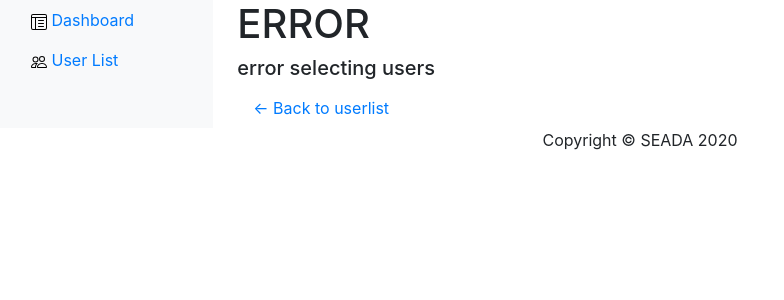
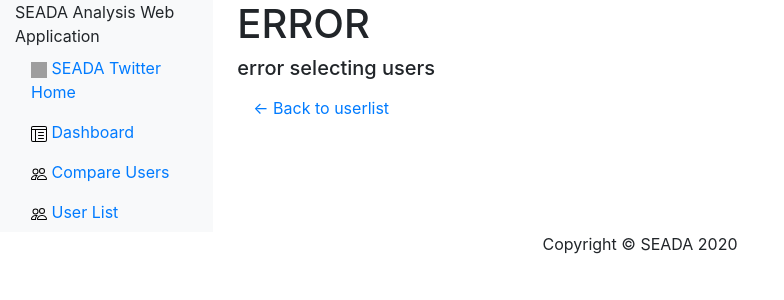
Before and after one commit to javierguzmanporras/seada, a Django app: page /dashboard/compareusers/ in a window 1280 px wide. Shown: the part 56-356 px from the top of the page, without its empty margins (0-784 px from the left). Run offline with Django 3.2, Linux system fonts and the light colour scheme; some libraries are stand-ins or nearby versions; grey boxes are pictures that could not be loaded.

Commit message:
New items in sidebar

```diff
--- a/seada-analysis/seadaAnalysis/templates/sidebar.html
+++ b/seada-analysis/seadaAnalysis/templates/sidebar.html
@@ -2,15 +2,28 @@
 
 <div class="sidebar-sticky">
     <ul class="nav flex-column">
+        SEADA Analysis Web Application
+        <li class="nav-item">
+            <a class="nav-link active" href="{% url 'twitter:index' %}">
+                <img src="{% static 'svg/home.svg' %}" alt="" width="16" height="16" title="home">
+                SEADA Twitter Home
+            </a>
+        </li>
         <li class="nav-item">
             <a class="nav-link active" href="/dashboard/">
-                <img src="{% static 'svg/dashboard.svg' %}" alt="" width="16" height="16" title="people">
+                <img src="{% static 'svg/dashboard.svg' %}" alt="" width="16" height="16" title="dashboard">
                 Dashboard
             </a>
         </li>
         <li class="nav-item">
             <a class="nav-link active" href="{% url 'userlist' %}">
                 <img src="{% static 'svg/people.svg' %}" alt="" width="16" height="16" title="people">
+                Compare Users
+            </a>
+        </li>
+        <li class="nav-item">
+            <a class="nav-link active" href="{% url 'twitter:userlist' %}">
+                <img src="{% static 'svg/people.svg' %}" alt="" width="16" height="16" title="people">
                 User List
             </a>
         </li>
```
